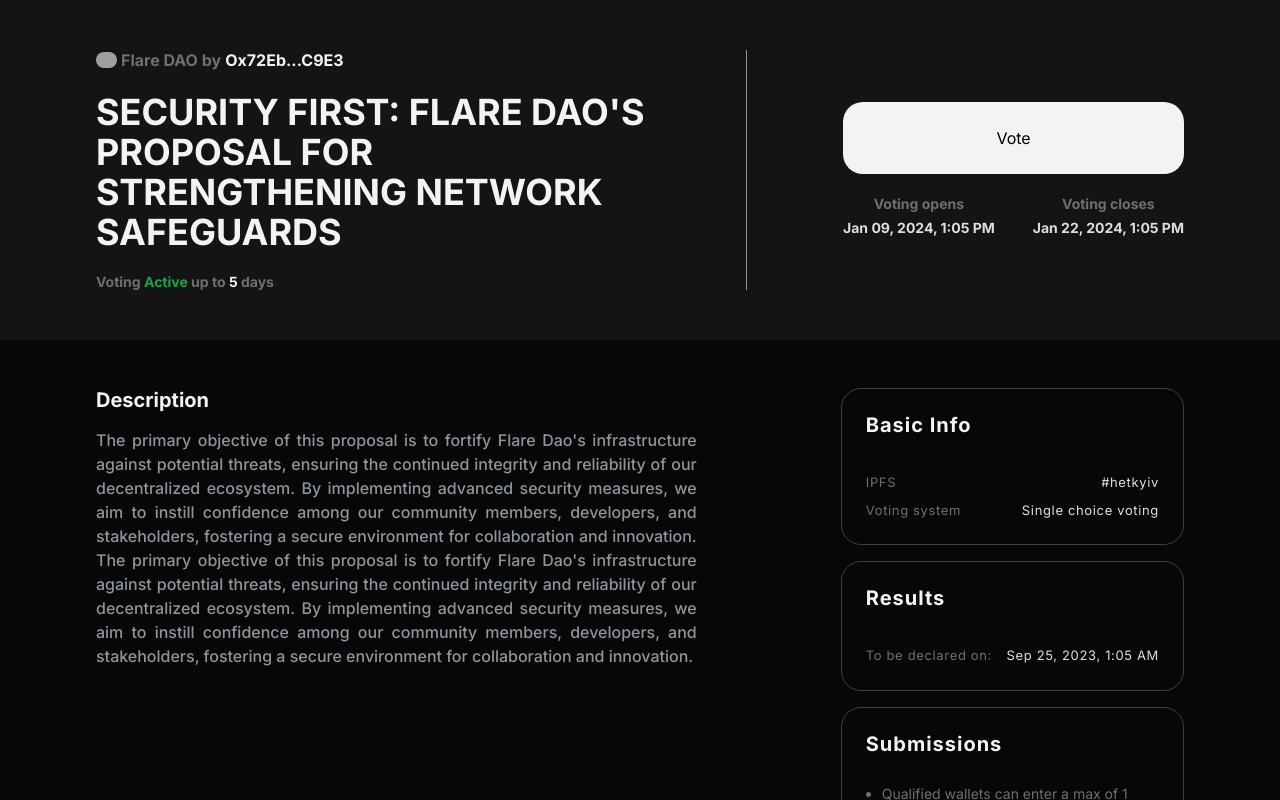
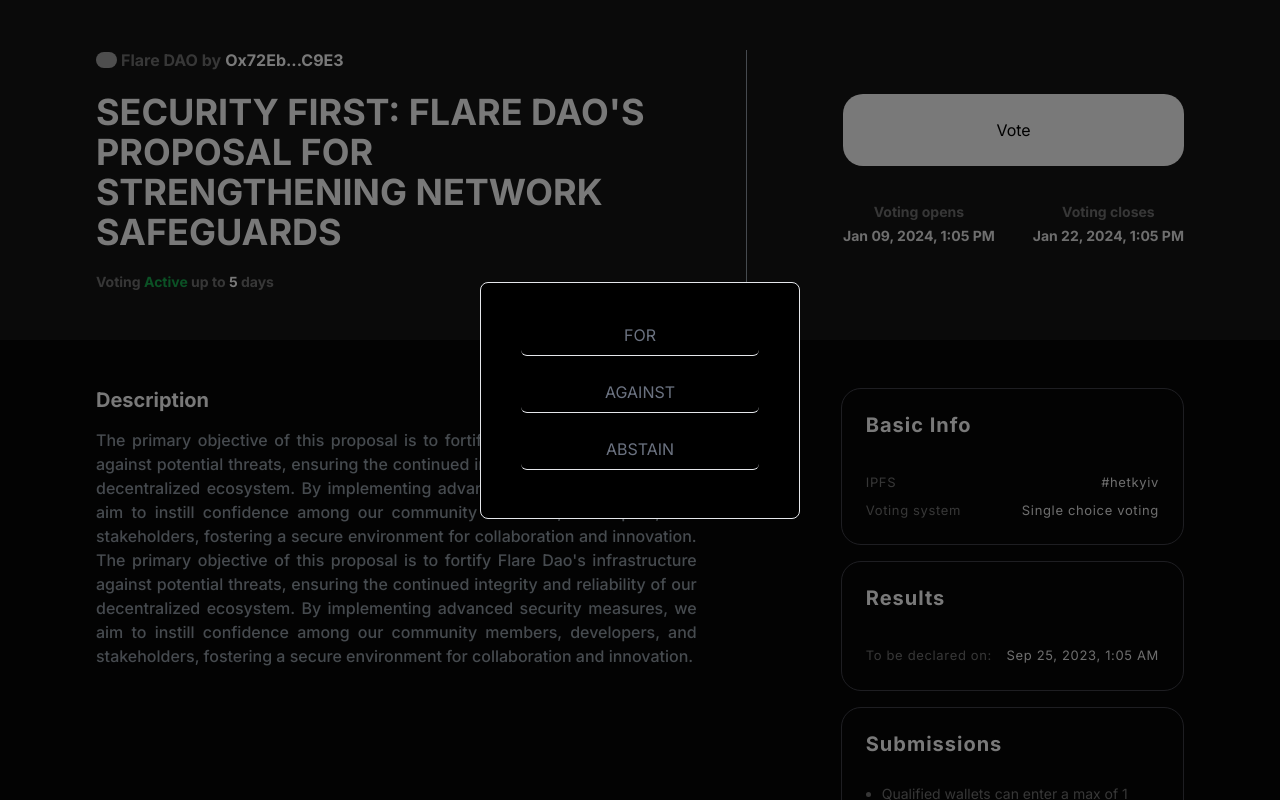
Before and after one commit to aerius-labs/zk-snap-frontend-v2, a Next.js app: page /proposal/1 in a window 1280 px wide. Both pictures are taken after a click on the button "Vote". Built offline with nearby package versions, Linux system fonts and the light colour scheme; grey boxes are pictures that could not be loaded.

Commit message:
feat: added vote modal and replaced vote button

```diff
--- a/src/components/proposalVoting.tsx
+++ b/src/components/proposalVoting.tsx
@@ -1,5 +1,8 @@
 'use client';
+
 import Image from 'next/image';
+
+import Vote from './vote';
 
 const proposal = {
   id: '1',
@@ -44,13 +47,7 @@ const ProposalVoting = () => {
       <hr className='hidden h-60 w-px border-l border-true-gray-700 md:block' />
       <hr className='w-full border-b border-true-gray-700 md:hidden' />
       <div className='flex w-full flex-col gap-5 px-12 py-6 md:w-5/12 md:px-24 md:py-12'>
-        <button
-          type='button'
-          onClick={() => console.log('Voting clicked')}
-          className='rounded-[20px] bg-true-white-100 p-6'
-        >
-          Vote
-        </button>
+        <Vote />
         <div className='flex justify-between text-sm font-bold'>
           <div className='flex flex-col items-center gap-1'>
             <p className='text-true-gray-300'>Voting opens</p>
--- /dev/null
+++ b/src/components/vote.tsx
@@ -0,0 +1,65 @@
+import { useState } from 'react';
+
+export default function Vote() {
+  const [isVotingModalOpened, setIsVotingModalOpened] = useState(false);
+  const [activeButton, setActiveButton] = useState('');
+
+  const handleOptionClick = (value: string) => {
+    setActiveButton(value);
+  };
+  const handleOutsideClick = (e: any) => {
+    if (e.target.id === 'modal') {
+      setIsVotingModalOpened(false);
+    }
+  };
+  const handleVote = () => {
+    console.log(activeButton);
+    setIsVotingModalOpened(false);
+  };
+  return (
+    <div className='mb-4 flex flex-col items-center'>
+      <button
+        type='button'
+        onClick={() => setIsVotingModalOpened(true)}
+        className='w-full rounded-[20px] bg-true-white-100 p-6'
+      >
+        Vote
+      </button>
+      {isVotingModalOpened && (
+        <div
+          id='modal'
+          onClick={handleOutsideClick}
+          onKeyDown={handleVote}
+          className='fixed left-0 top-0 flex size-full items-center justify-center bg-black bg-opacity-50'
+          role='presentation'
+        >
+          <div className='border-custom-purple flex w-3/4 flex-col justify-center rounded-lg border bg-black px-10 py-8 text-center md:w-1/4'>
+            <button
+              type='button'
+              onClick={() => handleOptionClick('FOR')}
+              className={`font-good-times border-custom-purple mb-4 block cursor-pointer rounded-md border-b p-2 text-gray-500 ${activeButton === 'FOR' ? 'bg-custom-purple text-white' : ''}`}
+            >
+              FOR
+            </button>
+
+            <button
+              type='button'
+              onClick={() => handleOptionClick('AGAINST')}
+              className={`font-good-times border-custom-purple mb-4 block cursor-pointer rounded-md border-b p-2 text-gray-500 ${activeButton === 'AGAINST' ? 'bg-custom-purple text-white' : ''}`}
+            >
+              AGAINST
+            </button>
+
+            <button
+              type='button'
+              onClick={() => handleOptionClick('ABSTAIN')}
+              className={`font-good-times border-custom-purple mb-4 block cursor-pointer rounded-md border-b p-2 text-gray-500 ${activeButton === 'ABSTAIN' ? 'bg-custom-purple text-white' : ''}`}
+            >
+              ABSTAIN
+            </button>
+          </div>
+        </div>
+      )}
+    </div>
+  );
+}
```
